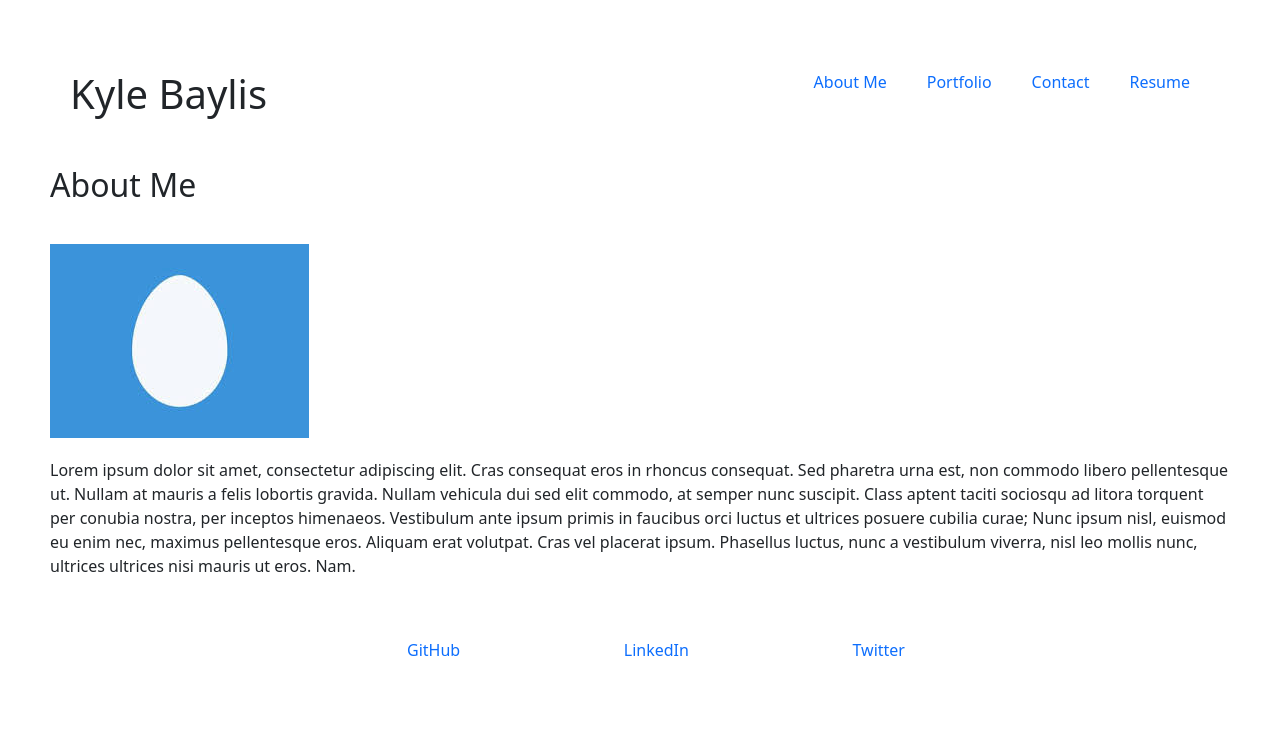
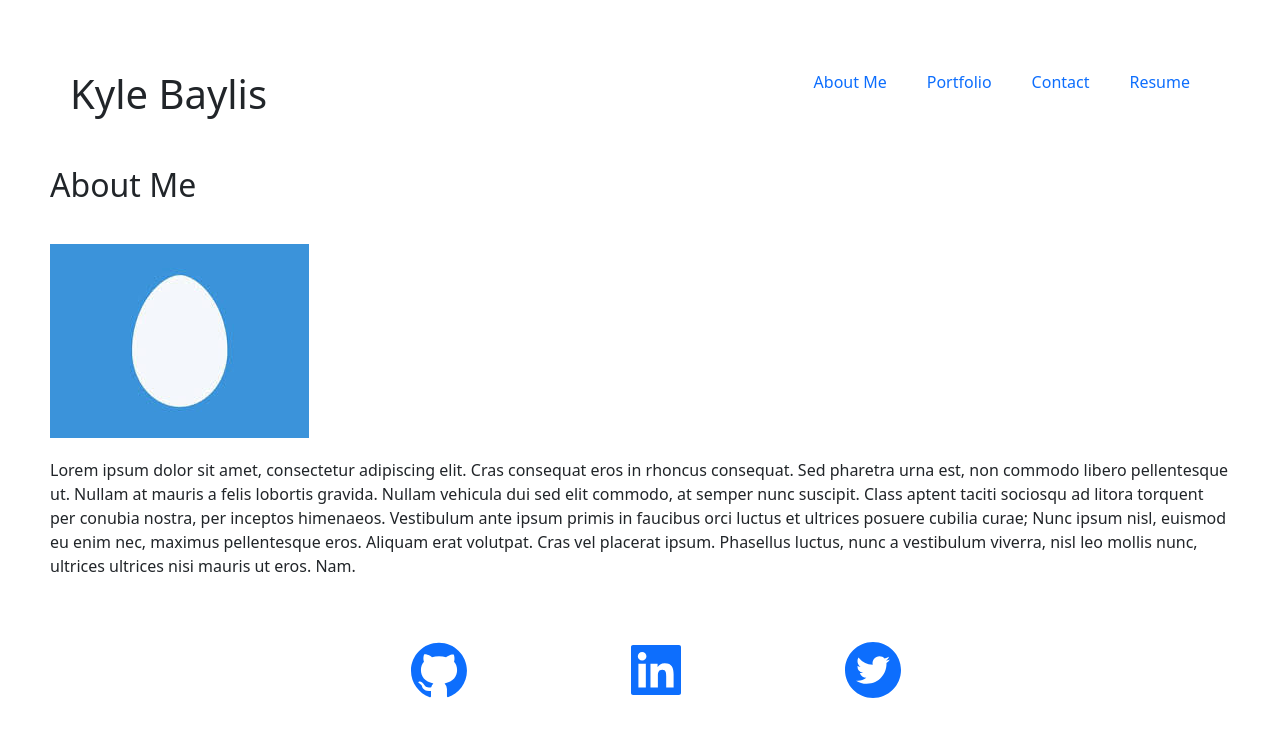
Before and after one commit to kylebaylis/react-portfolio, a React (Create React App) app: page / in a window 1280 px wide. Shown: the top 736 px of the page. Built offline with nearby package versions, Linux system fonts and the light colour scheme.

Commit message:
styling; icons in footer, other changes

```diff
--- a/package.json
+++ b/package.json
@@ -10,6 +10,7 @@
     "react": "^17.0.2",
     "react-bootstrap": "^2.4.0",
     "react-dom": "^17.0.2",
+    "react-icons": "^4.4.0",
     "react-scripts": "5.0.1",
     "web-vitals": "^2.1.4"
   },
--- a/src/components/Footer/index.js
+++ b/src/components/Footer/index.js
@@ -1,4 +1,7 @@
 import React from 'react';
+import {AiFillGithub} from 'react-icons/ai';
+import {AiFillLinkedin} from 'react-icons/ai';
+import {AiFillTwitterCircle} from 'react-icons/ai';
 
 function Footer() {
     return (
@@ -6,17 +9,17 @@ function Footer() {
             <ul>
                 <li>
                     <a href="https://github.com/kylebaylis" target="_blank" rel="noreferrer">
-                        GitHub
+                        <AiFillGithub size={64} />
                     </a>
                 </li>
                 <li>
                     <a href="https://www.linkedin.com/in/kylebaylis/" target="_blank" rel="noreferrer">
-                        LinkedIn
+                        <AiFillLinkedin size={64} />
                     </a>
                 </li>
                 <li>
                     <a href="https://twitter.com/kylebaylis" target="_blank" rel="noreferrer">
-                        Twitter
+                        <AiFillTwitterCircle size={64} />
                     </a>
                 </li>
             </ul>
--- a/src/components/Resume/index.js
+++ b/src/components/Resume/index.js
@@ -2,7 +2,7 @@ import React from 'react';
 
 function Resume() {
     return (
-        <section>
+        <section className='resume'>
             <h2>My Resume</h2>
             <a href={require(`../../assets/resume/resume.pdf`)} rel="noreferrer" target="_blank">Download Resume</a>
             <h3>My Proficiencies</h3>
--- a/src/index.css
+++ b/src/index.css
@@ -79,3 +79,15 @@ footer ul {
 .form, .subbtn {
   margin: 20px 0 20px 0;
 }
+
+.resume h2 {
+  margin: 20px 0 20px 0;
+}
+
+.resume h3 {
+  margin: 20px 0 20px 0;
+}
+
+.resume a {
+  text-decoration: none;
+}
```
Also changed, not shown: 1 other file (tests, documents, lock files or other folders).
